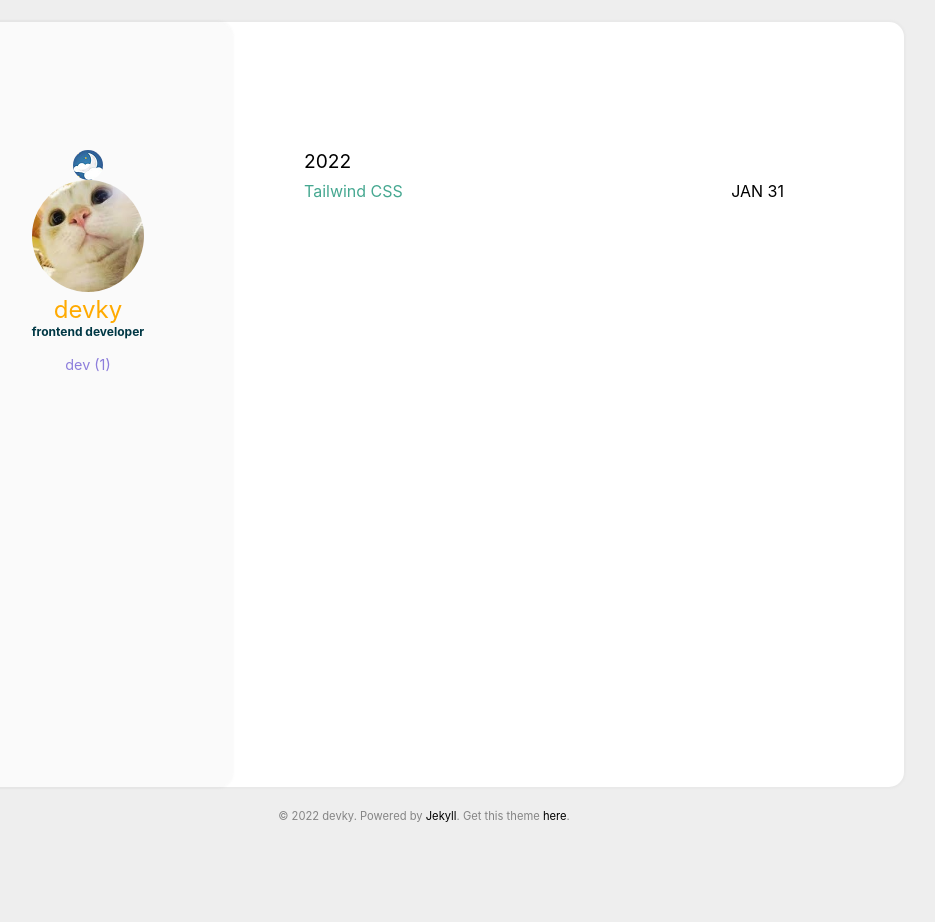
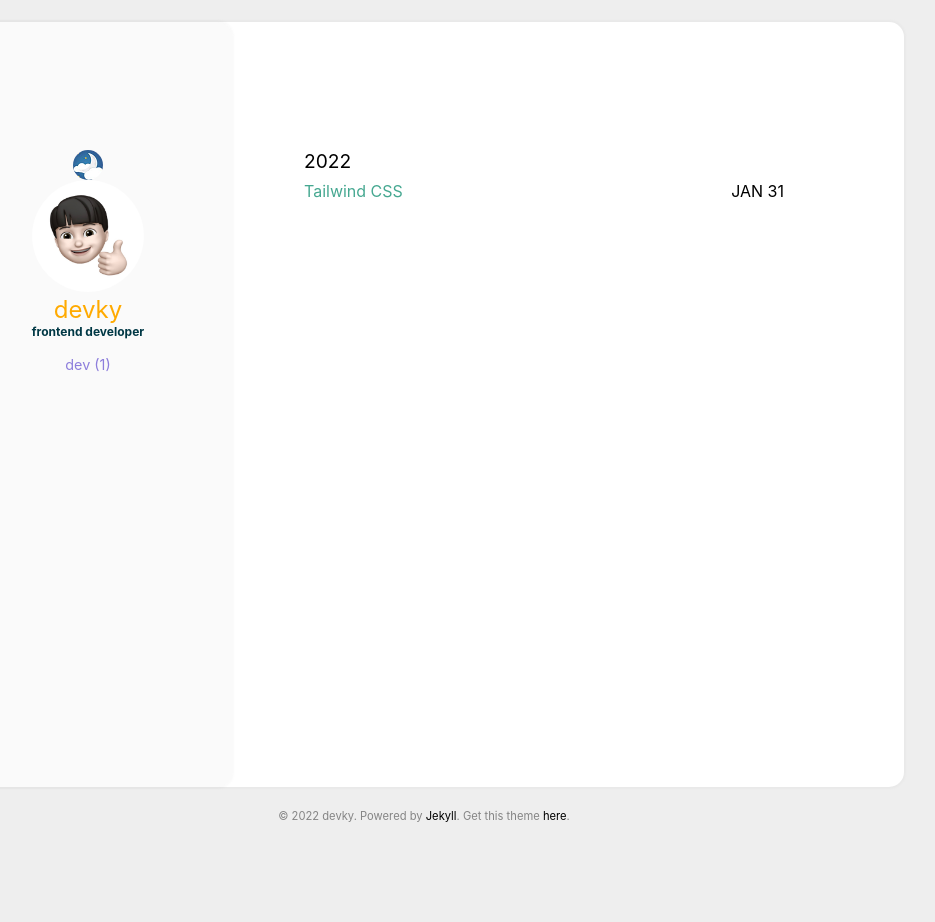
Before and after one commit to kyday/kyday.github.io, a Jekyll site: the page built from index.html, in a window 1280 px wide. Shown: the whole page, without its empty margins (216-1151 px from the left). Built offline with Jekyll 4.4.1, drawn with Linux system fonts in a browser that asks for light colours.

Commit message:
gitblog profile 바꾸기

```diff
--- a/_config.yml
+++ b/_config.yml
@@ -20,7 +20,7 @@ cusdis:
 
 user:
   name: devky
-  pic: /assets/img/cat.jpg
+  pic: /assets/img/KakaoTalk_20220201_194736181.jpg
   picAlt: "devky"
   job: frontend developer
   aboutme: false # comment this out if you don't need the 'about' page.
```
Also changed, not shown: assets/img/KakaoTalk_20220201_194736181.jpg (added).
